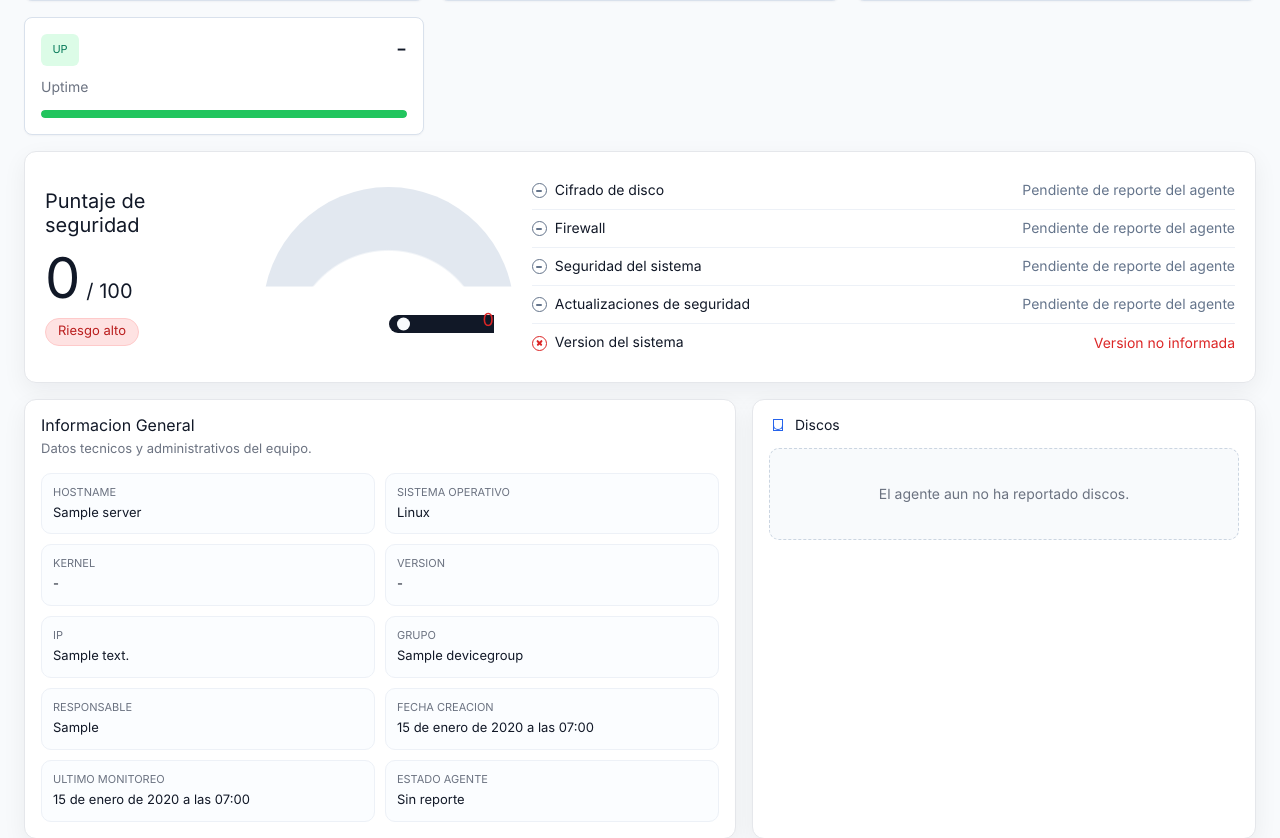
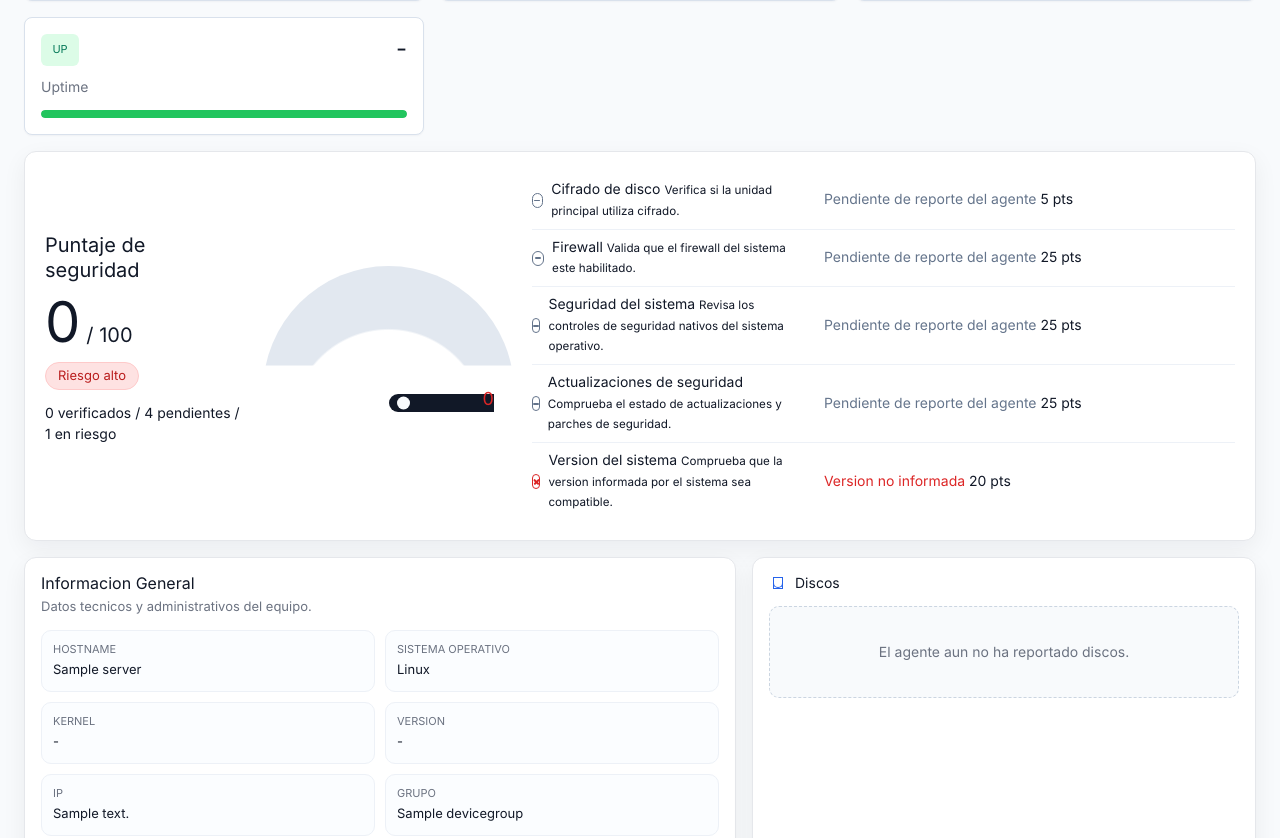
Before and after one commit to fdovasquez/monitoring-platform, a Django app: page /app/devices/1/ in a window 1280 px wide. Shown: the part 341-1179 px from the top of the page. Run offline with Django 5.2, Linux system fonts and the light colour scheme; a user stored in the database is signed in; tables that the repository leaves empty hold one stand-in row (values such as "Sample post"); grey boxes marked "Sample" are stand-in pictures; data that the repository does not hold is empty.

Commit message:
Muestra resumen inteligente de seguridad

```diff
--- a/backend/templates/inventory/device_detail.html
+++ b/backend/templates/inventory/device_detail.html
@@ -94,6 +94,9 @@
             <span>/ 100</span>
           </div>
           <span class="security-risk {{ security.tone }}">{{ security.level }}</span>
+          <p class="security-summary">
+            {{ security.passed_count }} verificados{% if security.pending_count %} / {{ security.pending_count }} pendientes{% endif %}{% if security.failed_count %} / {{ security.failed_count }} en riesgo{% endif %}
+          </p>
         </div>
         <div class="security-gauge" style="--score: {{ security.score }}; --rotation: {{ security.gauge_rotation }}deg;">
           <div class="security-gauge-arc"></div>
@@ -106,9 +109,15 @@
           <div class="security-check-row {% if check.pending %}pending{% elif check.passed %}ok{% else %}fail{% endif %}">
             <div class="security-check-name">
               <span class="security-check-icon"></span>
-              <span>{{ check.label }}</span>
+              <span class="security-check-copy">
+                <span>{{ check.label }}</span>
+                <small>{{ check.description }}</small>
+              </span>
             </div>
-            <div class="security-check-detail">{{ check.detail }}</div>
+            <div class="security-check-result">
+              <span class="security-check-detail">{{ check.detail }}</span>
+              <span class="security-check-weight">{{ check.weight }} pts</span>
+            </div>
           </div>
         {% endfor %}
       </div>
```
